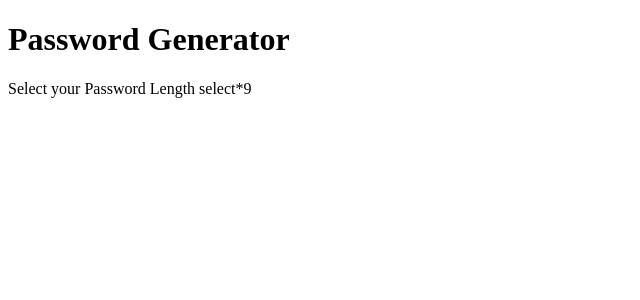
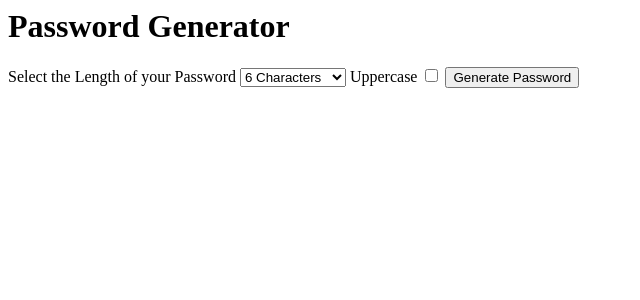
Before and after one commit to migbertweb/django_password_generator, a Django app: page / in a window 1280 px wide. Shown: the top 300 px of the page, without its empty margins (0-640 px from the left). Run offline with Django 4.2, Linux system fonts and the light colour scheme; parts of the project's set-up code (start-up, migrations or seed data) failed here and were passed over.

Commit message:
password.html

```diff
--- a/app/django_password_generator/settings.py
+++ b/app/django_password_generator/settings.py
@@ -20,12 +20,12 @@ BASE_DIR = Path(__file__).resolve().parent.parent
 # Quick-start development settings - unsuitable for production
 # See https://docs.djangoproject.com/en/4.2/howto/deployment/checklist/
 
+# SECURITY WARNING: keep the secret key used in production secret!
+# SECRET_KEY = 'django-insecure-v)=3y85hc*5)bg8r#h+fuxr_k'
+
 SECRET_KEY = os.environ.get("SECRET_KEY")
 
 DEBUG = int(os.environ.get("DEBUG", default=0))
-
-# SECURITY WARNING: keep the secret key used in production secret!
-# SECRET_KEY = 'django-insecure-v)=3y85hc*5)bg8r#h+fuxr_k'
 
 # SECURITY WARNING: don't run with debug turned on in production!
 # DEBUG = True
--- a/app/django_password_generator/urls.py
+++ b/app/django_password_generator/urls.py
@@ -1,6 +1,6 @@
 """
 URL configuration for django_password_generator project.
-
+migbert
 The `urlpatterns` list routes URLs to views. For more information please see:
     https://docs.djangoproject.com/en/4.2/topics/http/urls/
 Examples:
@@ -22,4 +22,5 @@ urlpatterns = [
     # path('admin/', admin.site.urls),
     path('about', views.about),
     path('', views.home),
+    path('password', views.password),
 ]
--- a/app/generator/templates/generator/home.html
+++ b/app/generator/templates/generator/home.html
@@ -1,18 +1,20 @@
-<!DOCTYPE html>
-<html lang="pt-br">
-  <head>
-    <title></title>
-    <meta charset="UTF-8">
-    <meta name="viewport" content="width=device-width, initial-scale=1">
-    <!-- <link href="css/style.css" rel="stylesheet"> -->
-  </head>
-  <body>
-    <div class="container">
-<form action="">
+<form action="password">
         <h1>Password Generator</h1>
-        <label for="length">Select your Password Length</label>
-select*9
+        <label for="length">Select the Length of your Password</label>
+<select id="length" name="length">
+    <option value="6">6 Characters</option>
+    <option value="7">7 Characters</option>
+    <option value="8">8 Characters</option>
+    <option value="9">9 Characters</option>
+    <option value="10">10 Characters</option>
+    <option value="11">11 Characters</option>
+    <option value="12">12 Characters</option>
+    <option value="13">13 Characters</option>
+    <option value="14">14 Characters</option>
+    </select>
+
+  <label for="uppercase">Uppercase</label>
+  <input type="checkbox" id="uppercase" name="uppercase">
+
+    <button>Generate Password</button>
       </form>
-    </div>
-  </body>
-</html>
--- /dev/null
+++ b/app/generator/templates/generator/password.html
@@ -0,0 +1 @@
+<h1>password</h1>
--- a/app/generator/views.py
+++ b/app/generator/views.py
@@ -8,3 +8,7 @@ def home(request):
 
 def about(request):
     return render(request, 'generator/about.html')
+
+
+def password(request):
+    return render(request, 'generator/password.html')
--- a/app/manage.py
+++ b/app/manage.py
@@ -2,6 +2,7 @@
 """Django's command-line utility for administrative tasks."""
 import os
 import sys
+
 
 def main():
     """Run administrative tasks."""
```
Also changed, not shown: app/generator/templates/generator/about.html (+0 -13 lines), app/generator/templates/layout/home.html (added, +12 -0 lines).
